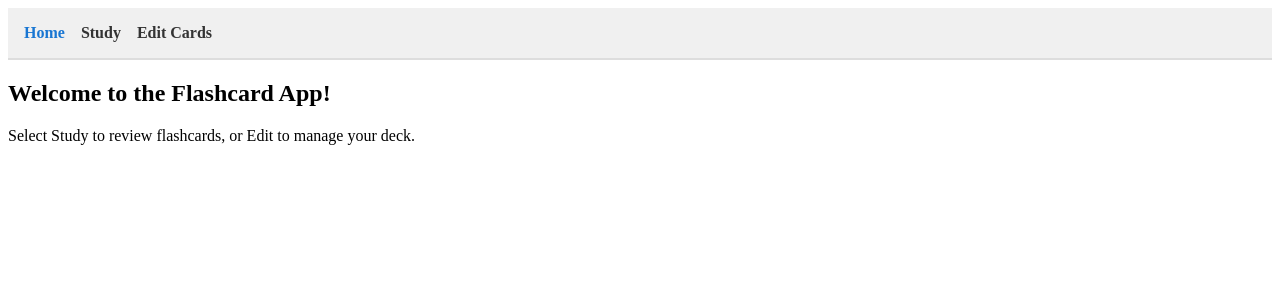
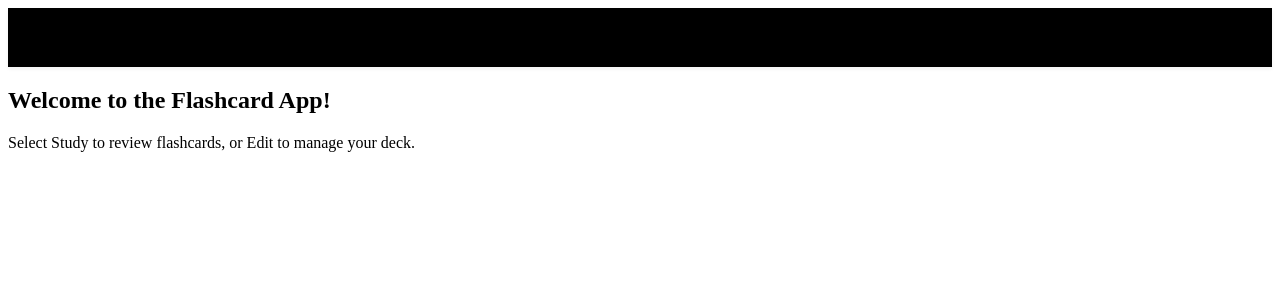
Before and after one commit to Lsmith2895/flashcard-app, an Angular app in the folder flashcard-ui/: page / in a window 1280 px wide. Shown: the top 300 px of the page. Built offline with nearby package versions, Linux system fonts and the light colour scheme.

Commit message:
update ap component for navbar (to be broke out later)

```diff
--- a/flashcard-ui/src/app/app.component.html
+++ b/flashcard-ui/src/app/app.component.html
@@ -1,9 +1,12 @@
-<nav class="navbar">
-  <a routerLink="/" routerLinkActive="active">Home</a>
-  <a routerLink="/study" routerLinkActive="active">Study</a>
-  <a routerLink="/edit" routerLinkActive="active">Edit Cards</a>
-</nav>
+<header class="navbar">
+  <div class="navbar-brand">
+    <a routerLink="/" class="logo">FlashDeck</a>
+  </div>
+  <nav class="navbar-menu">
+    <a routerLink="/" routerLinkActive="active" class="nav-link">Home</a>
+    <a routerLink="/study" routerLinkActive="active" class="nav-link">Study</a>
+    <a routerLink="/edit" routerLinkActive="active" class="nav-link">Edit Cards</a>
+  </nav>
+</header>
 
-<main>
-  <router-outlet></router-outlet>
-</main>
+<router-outlet></router-outlet>
--- a/flashcard-ui/src/app/app.component.scss
+++ b/flashcard-ui/src/app/app.component.scss
@@ -1,17 +1,68 @@
+@import url('https://fonts.googleapis.com/css2?family=Inter:wght@400;600&display=swap');
+
+:root {
+  --primary-color: #1A202C;
+  --accent-color: #3182CE;
+  --background-color: black;
+  --text-color: #2D3748;
+  --font-family: 'Inter', sans-serif;
+}
+
+body {
+  margin: 0;
+  font-family: var(--font-family);
+  background-color: var(--background-color);
+  color: var(--text-color);
+}
+
 .navbar {
-    display: flex;
-    gap: 1rem;
-    padding: 1rem;
-    background-color: #f0f0f0;
-    font-weight: bold;
-    border-bottom: 2px solid #ddd;
+  display: flex;
+  justify-content: space-between;
+  align-items: center;
+  padding: 1rem 2rem;
+  background-color: black;
+  box-shadow: 0 2px 4px rgba(0, 0, 0, 0.05);
+  position: sticky;
+  top: 0;
+  z-index: 1000;
+
+  .logo {
+    font-size: 1.5rem;
+    font-weight: 600;
+    color: var(--primary-color);
+    text-decoration: none;
   }
 
-  a {
-    text-decoration: none;
-    color: #333;
+  .navbar-menu {
+    display: flex;
+    gap: 1.5rem;
+
+    .nav-link {
+      position: relative;
+      text-decoration: none;
+      color: var(--text-color);
+      font-weight: 500;
+      transition: color 0.3s ease;
+
+      &::after {
+        content: '';
+        position: absolute;
+        width: 0%;
+        height: 2px;
+        bottom: -4px;
+        left: 0;
+        background-color: var(--accent-color);
+        transition: width 0.3s ease;
+      }
+
+      &:hover,
+      &.active {
+        color: var(--accent-color);
+
+        &::after {
+          width: 100%;
+        }
+      }
+    }
   }
-
-  a.active {
-    color: #1976d2;
-  }
+}
--- a/flashcard-ui/src/app/app.component.ts
+++ b/flashcard-ui/src/app/app.component.ts
@@ -1,15 +1,18 @@
 import { Component } from '@angular/core';
 import { RouterModule } from '@angular/router';
-import { FlashCardComponent } from './flash-card/flash-card.component'
-
 
 @Component({
   selector: 'app-root',
   standalone: true,
   imports: [RouterModule],
   templateUrl: './app.component.html',
-  styleUrls: ['./app.component.scss']
+  styleUrls: ['./app.component.scss'],
 })
 export class AppComponent {
   title = 'flashcard-ui';
+  isMenuOpen = false;
+
+  toggleMenu() {
+    this.isMenuOpen = !this.isMenuOpen;
+  }
 }
```
